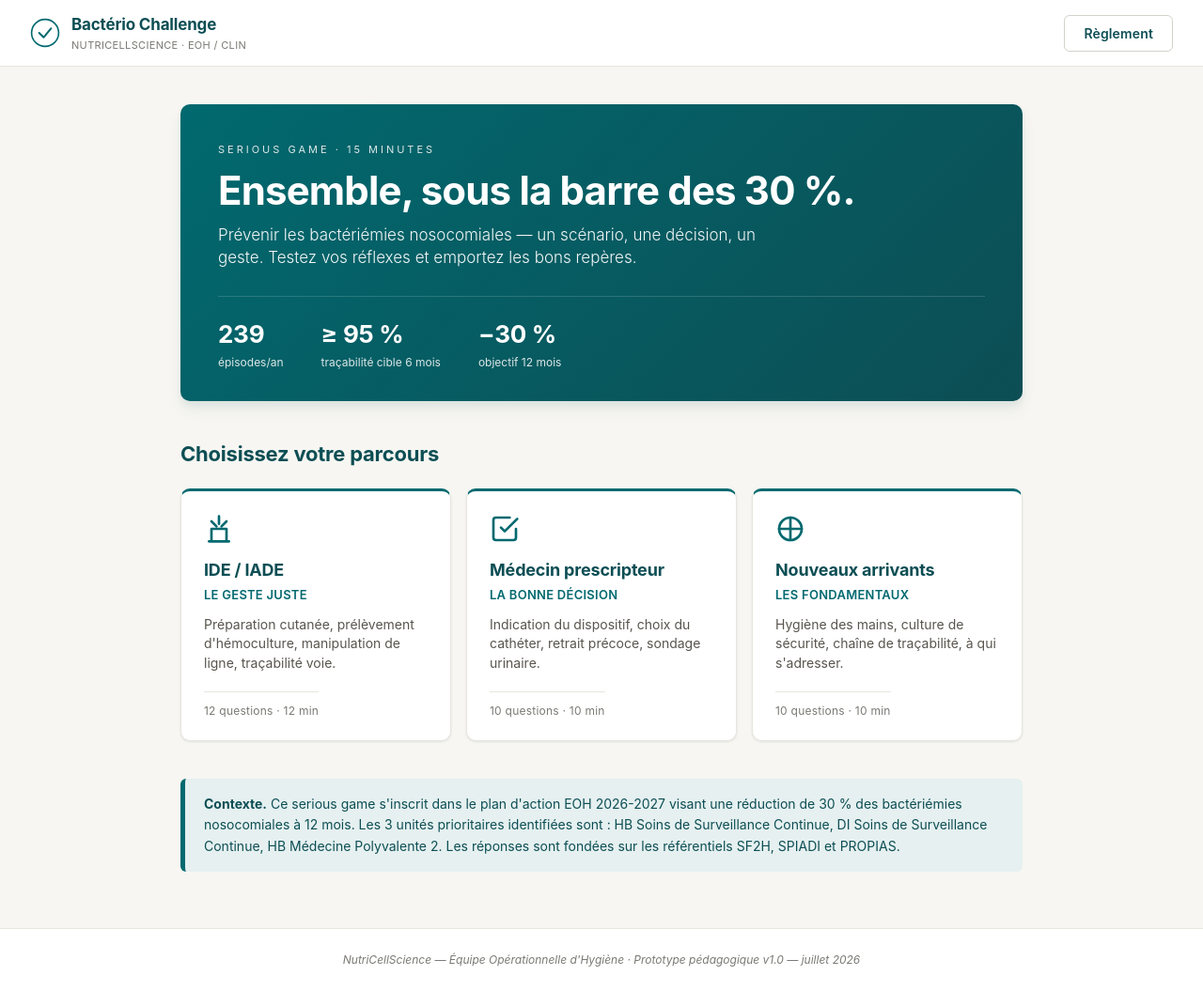
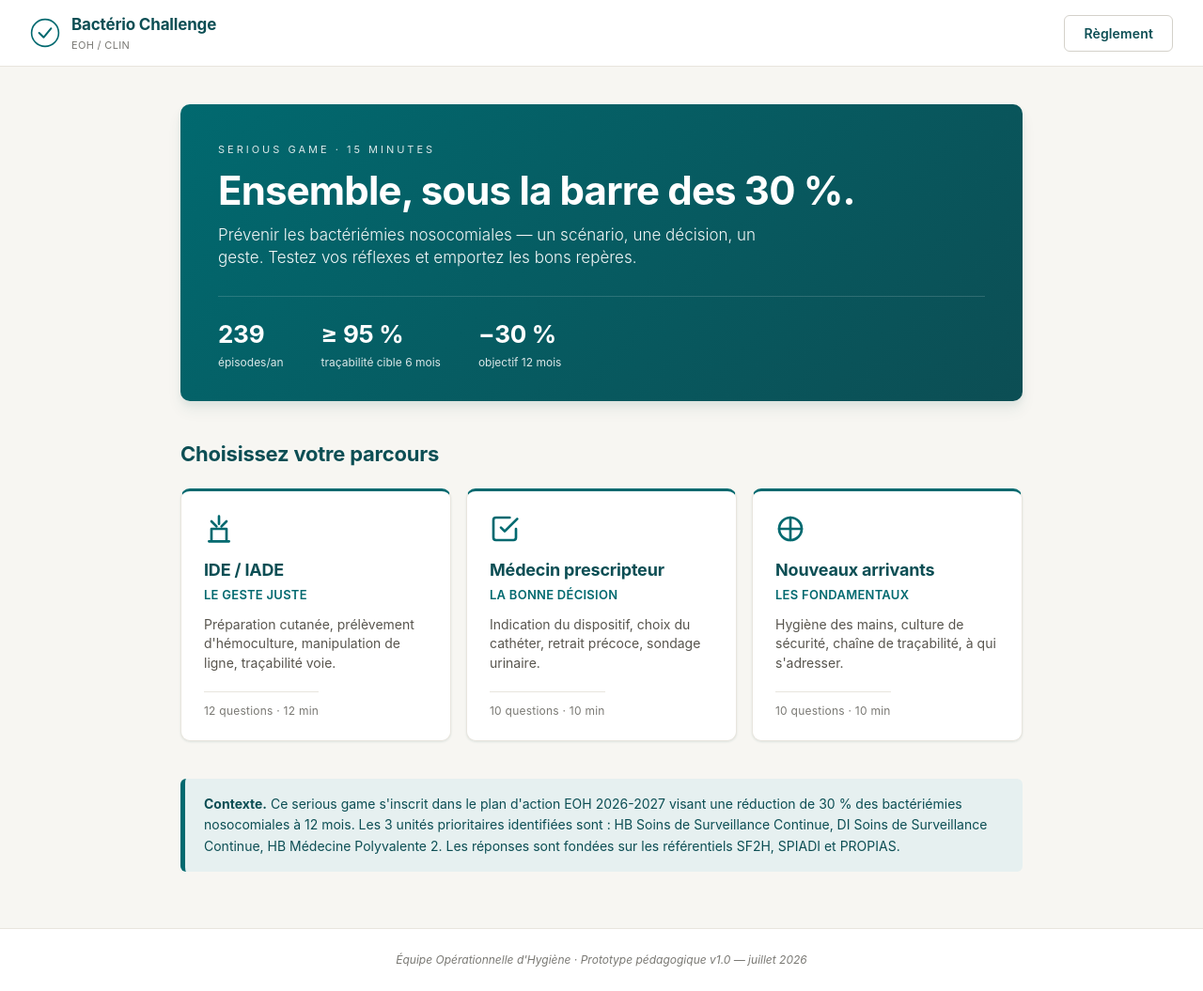
Before and after one commit to JETPOD/PREV_BACT, a plain HTML site: page index.html in a window 1280 px wide. Shown: the whole page at 94% size. Drawn offline with Linux system fonts and the light colour scheme; a web font is replaced by a local one.

Commit message:
chore: retirer les mentions NutriCellScience

```diff
--- a/game.js
+++ b/game.js
@@ -1,6 +1,6 @@
 /* ============================================================
    Bactério Challenge — logique de jeu
-   NutriCellScience EOH/CLIN — juillet 2026
+   EOH / CLIN — juillet 2026
    ============================================================ */
 
 // =============== BANQUE DE QUESTIONS ===============
--- a/index.html
+++ b/index.html
@@ -3,8 +3,8 @@
 <head>
 <meta charset="UTF-8">
 <meta name="viewport" content="width=device-width, initial-scale=1.0">
-<meta name="description" content="Serious game de prévention des bactériémies nosocomiales — NutriCellScience EOH/CLIN.">
-<title>Bactério Challenge — NutriCellScience</title>
+<meta name="description" content="Serious game de prévention des bactériémies nosocomiales — EOH/CLIN.">
+<title>Bactério Challenge — Prévention des bactériémies nosocomiales</title>
 <link rel="preconnect" href="https://api.fontshare.com" crossorigin>
 <link rel="stylesheet" href="https://api.fontshare.com/v2/css?f[]=general-sans@400,500,600,700&display=swap">
 <link rel="stylesheet" href="styles.css">
@@ -20,7 +20,7 @@
     </svg>
     <div class="brand-text">
       <div class="brand-name">Bactério Challenge</div>
-      <div class="brand-tag">NutriCellScience · EOH / CLIN</div>
+      <div class="brand-tag">EOH / CLIN</div>
     </div>
   </div>
   <button class="btn-ghost" id="btn-rules" aria-label="Consulter le règlement">Règlement</button>
@@ -154,7 +154,7 @@
 </main>
 
 <footer class="site-footer">
-  NutriCellScience — Équipe Opérationnelle d'Hygiène · Prototype pédagogique v1.0 — juillet 2026
+  Équipe Opérationnelle d'Hygiène · Prototype pédagogique v1.0 — juillet 2026
 </footer>
 
 <!-- ============= DIALOG RULES ============= -->
@@ -194,7 +194,7 @@
         <path d="M12 20 L18 26 L28 14" fill="none" stroke="#01696F" stroke-width="2.5" stroke-linecap="round" stroke-linejoin="round"/>
       </svg>
       <div>
-        <div class="att-brand">NutriCellScience</div>
+        <div class="att-brand">Bactério Challenge</div>
         <div class="att-sub">Équipe Opérationnelle d'Hygiène · CLIN</div>
       </div>
     </div>
--- a/styles.css
+++ b/styles.css
@@ -1,4 +1,4 @@
-/* ==================== NutriCellScience — Bactério Challenge ==================== */
+/* ==================== Bactério Challenge ==================== */
 :root {
   --teal: #01696F;
   --teal-d: #0C4E54;
```
Also changed, not shown: README.md, 1 other file.
